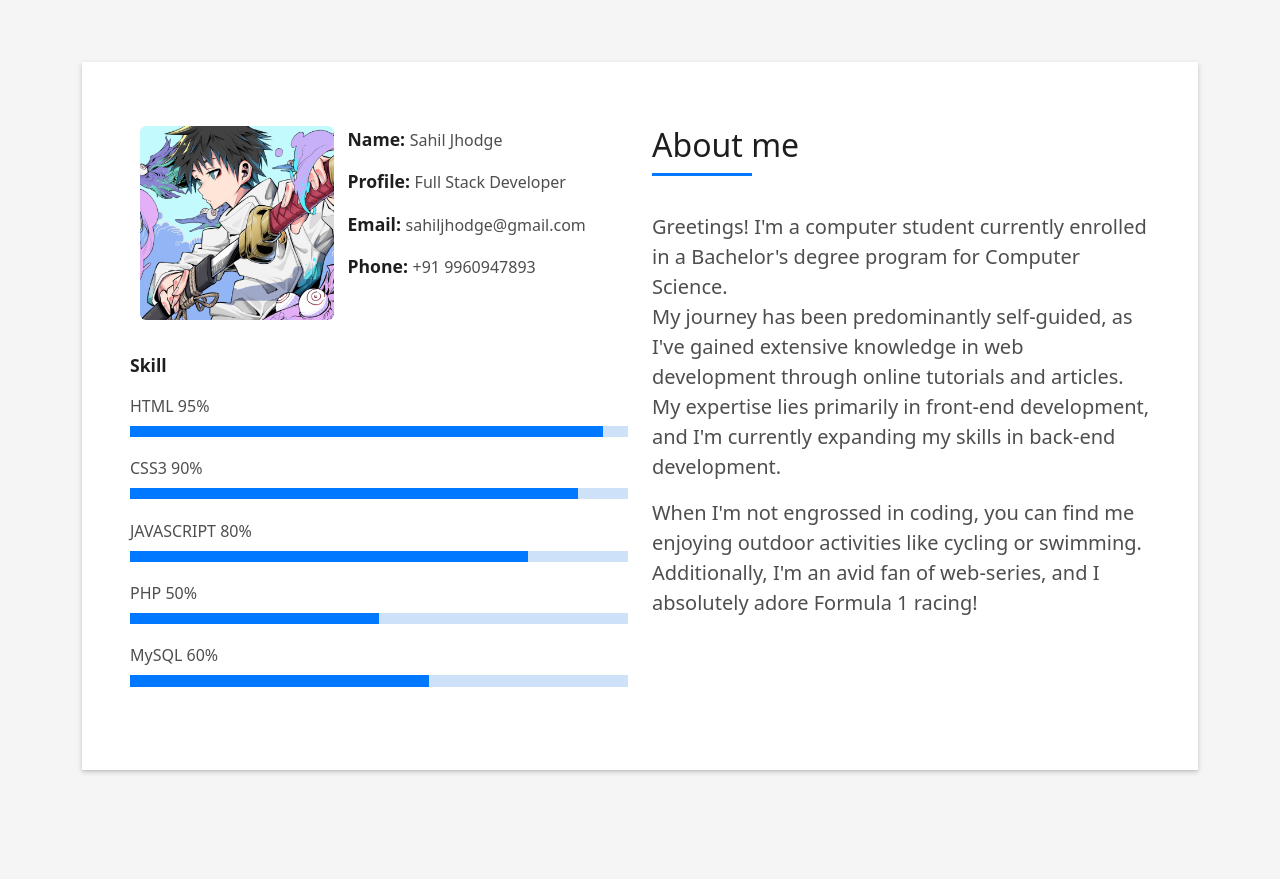
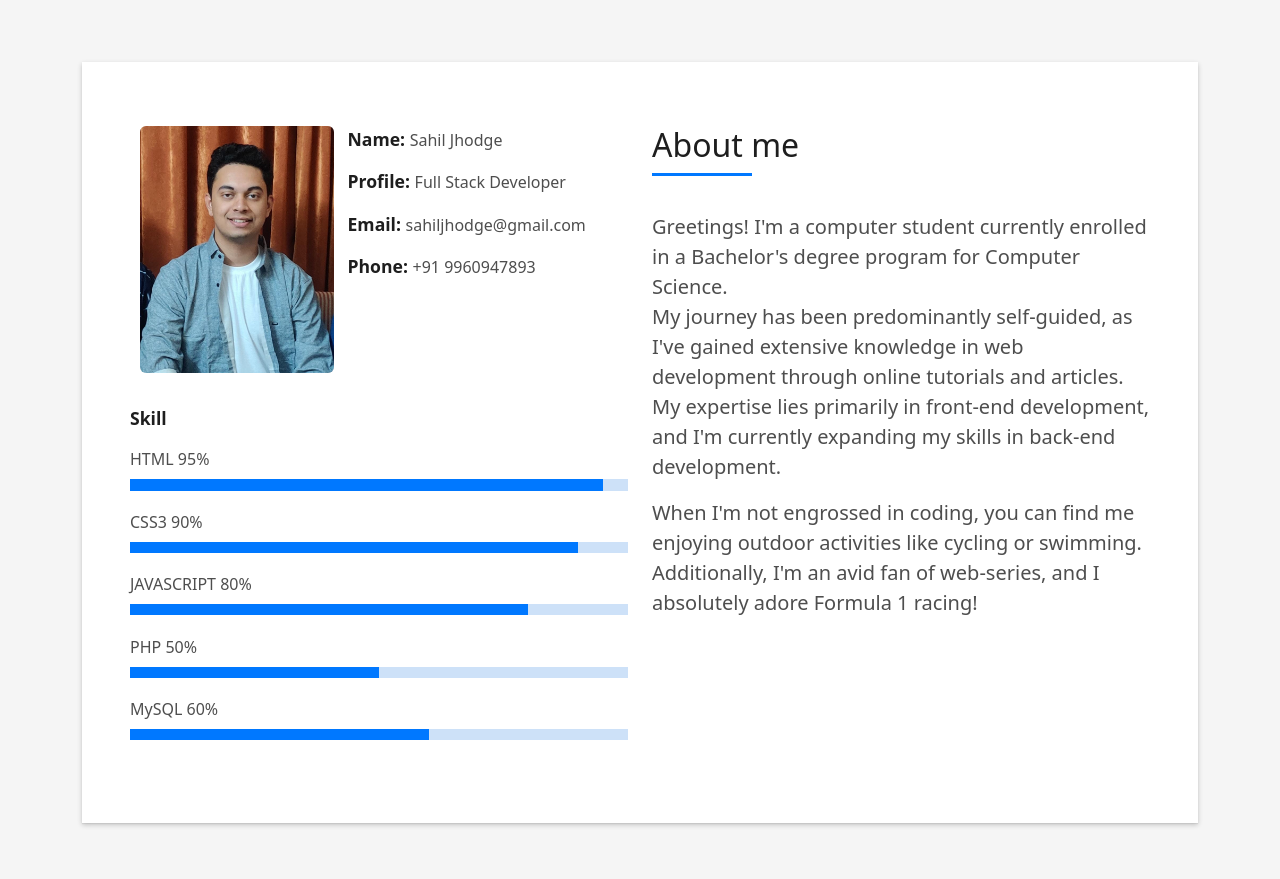
Before and after one commit to DarkYato/portfolio, a plain HTML site: page index.html in a window 1280 px wide. Shown: the part 802-1681 px from the top of the page. Drawn offline with Linux system fonts and the light colour scheme.

Commit message:
Update index.html

```diff
--- a/index.html
+++ b/index.html
@@ -66,7 +66,7 @@
                   <div class="row">
                     <div class="col-sm-6 col-md-5">
                       <div class="about-img">
-                        <img src="assets/img/pfp.jpg" class="img-fluid rounded b-shadow-a" alt="">
+                        <img src="assets/img/me.jpg" class="img-fluid rounded b-shadow-a" alt="">
                       </div>
                     </div>
                     <div class="col-sm-6 col-md-7">
```
